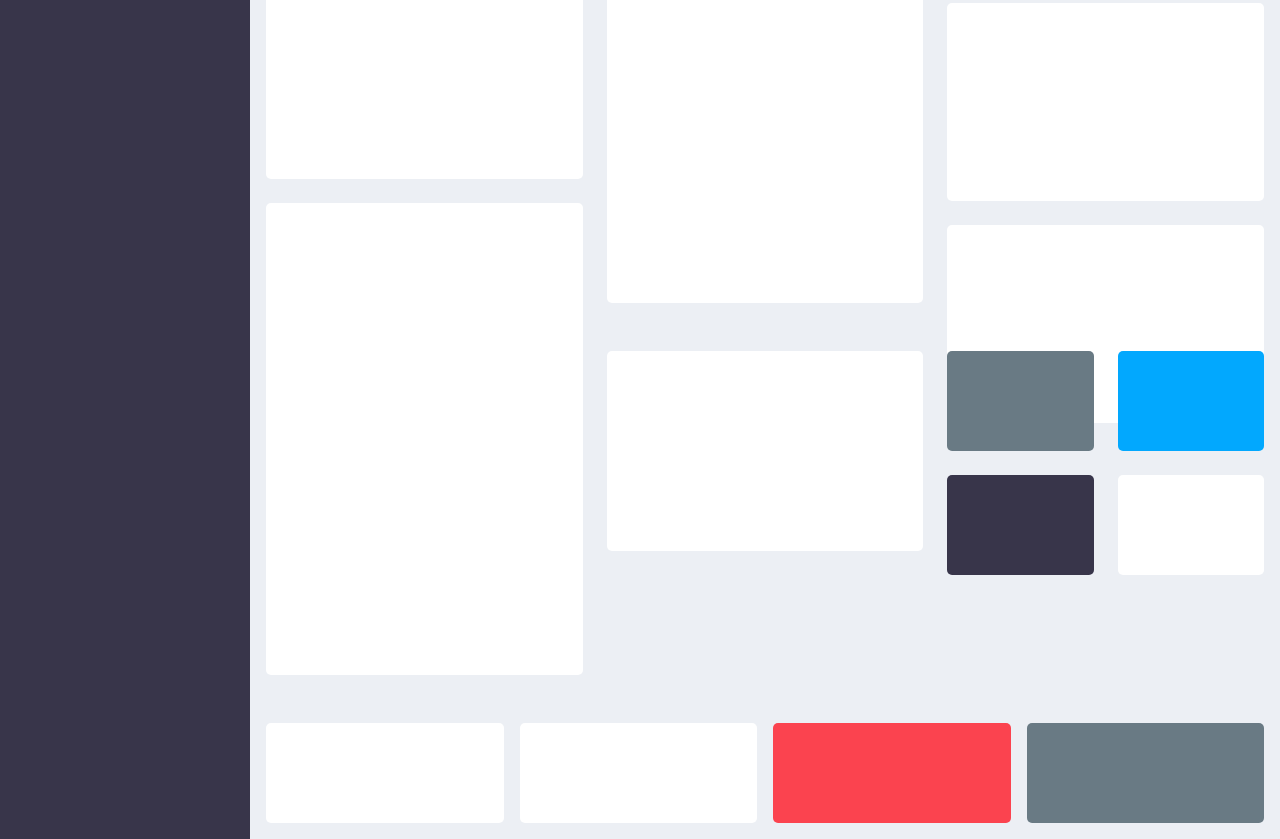
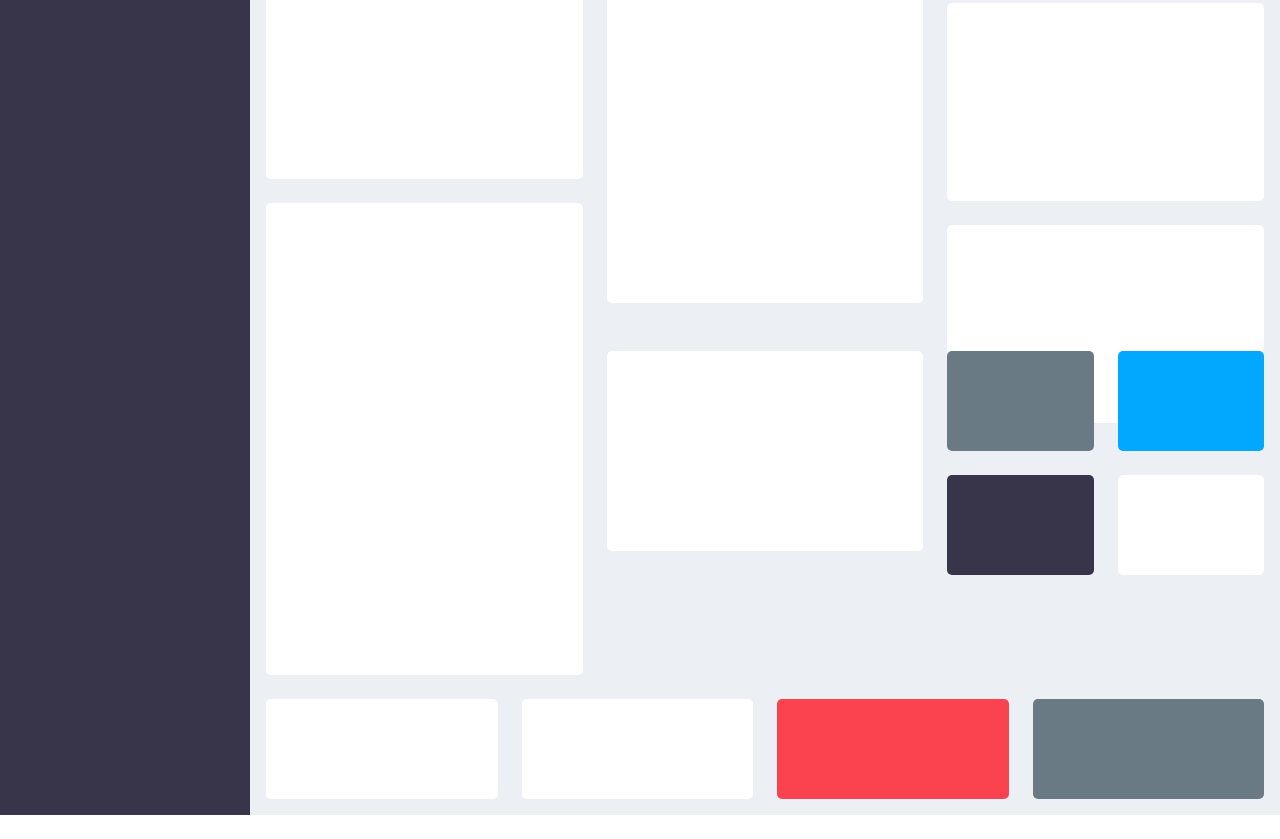
Before and after one commit to kestvir/dashboard, a plain HTML site: page index.html in a window 1280 px wide. Shown: the part 409-1248 px from the top of the page. After the commit the page ends 1224 px from the top, so only its background shows below. Drawn offline with Linux system fonts and the light colour scheme.

Commit message:
Remove margin from bottom container

```diff
--- a/css/style.css
+++ b/css/style.css
@@ -127,8 +127,7 @@ body {
 .bottom-container {
   display: grid;
   grid-template-columns: repeat(4, 1fr);
-  gap: 1rem;
-  margin-top: 1.5rem;
+  gap: 1.5rem;
 }
 
 .bottom-contaner .rectangle {
```
